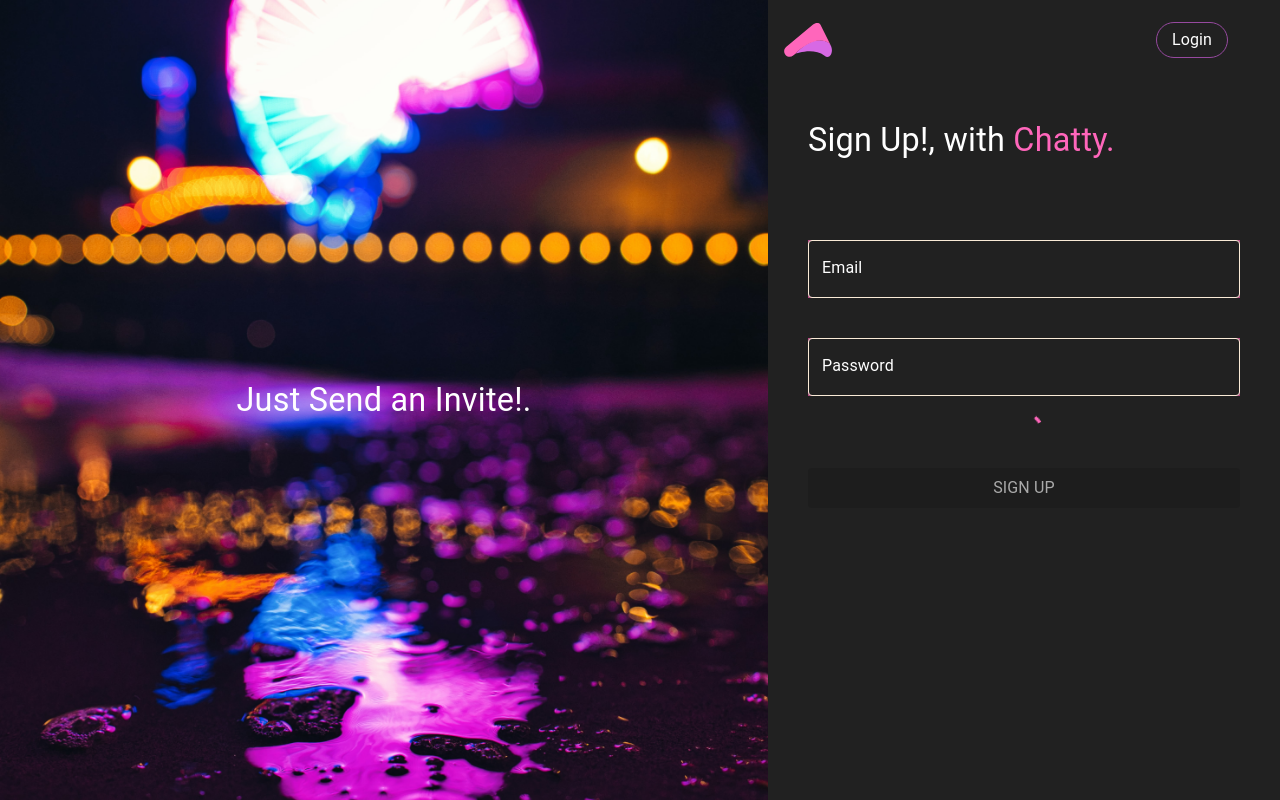
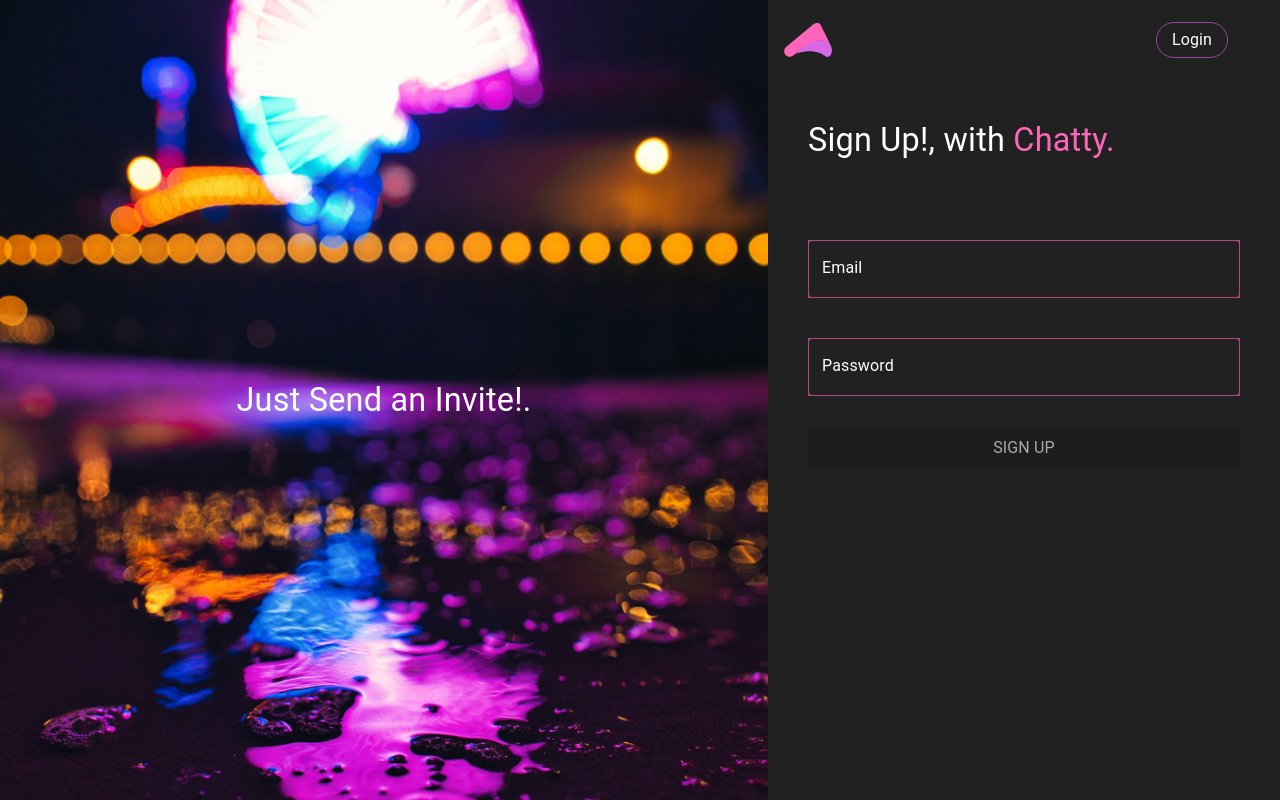
Before and after one commit to PeterKwesiAnsah/Chatty, a React (Create React App) app in the folder client/: page /signUp in a window 1280 px wide. Built offline with nearby package versions, Linux system fonts and the light colour scheme.

Commit message:
hover border color changed

```diff
--- a/client/src/layout/SignUpView.js
+++ b/client/src/layout/SignUpView.js
@@ -51,7 +51,13 @@ const useStyles = makeStyles((theme) => ({
 			border: '0',
 		},
 		'& fieldset': {
-			borderColor: 'antiquewhite !important',
+			borderColor: theme.palette.secondary.dark,
+		},
+
+		'& .MuiOutlinedInput-root:hover': {
+			'& fieldset': {
+				borderColor:theme.palette.secondary.light,
+			},
 		},
 	},
 	imgBox: {
@@ -84,6 +90,9 @@ const useStyles = makeStyles((theme) => ({
 		placeItems: 'center',
 		margin: theme.spacing(2, 0),
 	},
+	btn: {
+		marginTop: theme.spacing(4),
+	},
 }));
 
 //signUp Mutation
@@ -104,7 +113,7 @@ const SignUpView = () => {
 	//get invitedById
 	const code = useParams()?.code;
 
-	const [createUser, { data }] = useMutation(SIGN_UP);
+	const [createUser, { data, loading, error }] = useMutation(SIGN_UP);
 	//get User SignUp details
 	const [userDetails, setUserDetails] = useState({
 		email: '',
@@ -126,6 +135,11 @@ const SignUpView = () => {
 		}
 		createUser({ variables: { user: userDetails } });
 	};
+
+	if (data) {
+		//get token..
+		//save token to local Storage
+	}
 
 	return (
 		<>
@@ -153,6 +167,8 @@ const SignUpView = () => {
 									type="email"
 									value={userDetails.email}
 									onChange={handleChange}
+									error={false}
+									helperText={error && 'Something Went Wrong'}
 								/>
 							</div>
 							<div className={classes.textField} style={{ marginBottom: '0' }}>
@@ -163,12 +179,15 @@ const SignUpView = () => {
 									type="password"
 									value={userDetails.password}
 									onChange={handleChange}
+									error={error}
 								/>
 							</div>
 						</form>
-						<div className={classes.loader}>
-							<CircularProgress color="secondary"></CircularProgress>
-						</div>
+						{loading && (
+							<div className={classes.loader}>
+								<CircularProgress color="secondary"></CircularProgress>
+							</div>
+						)}
 
 						<Button
 							variant="contained"
@@ -179,7 +198,11 @@ const SignUpView = () => {
 							className={classes.btn}
 						>
 							<Typography variant="subtitle1">
-								<span style={{ color:`${!disabler() ? '#ffffff9e':'#fff'}` }}>Sign Up</span>
+								<span
+									style={{ color: `${!disabler() ? '#ffffff9e' : '#fff'}` }}
+								>
+									Sign Up
+								</span>
 							</Typography>
 						</Button>
 					</div>
```
